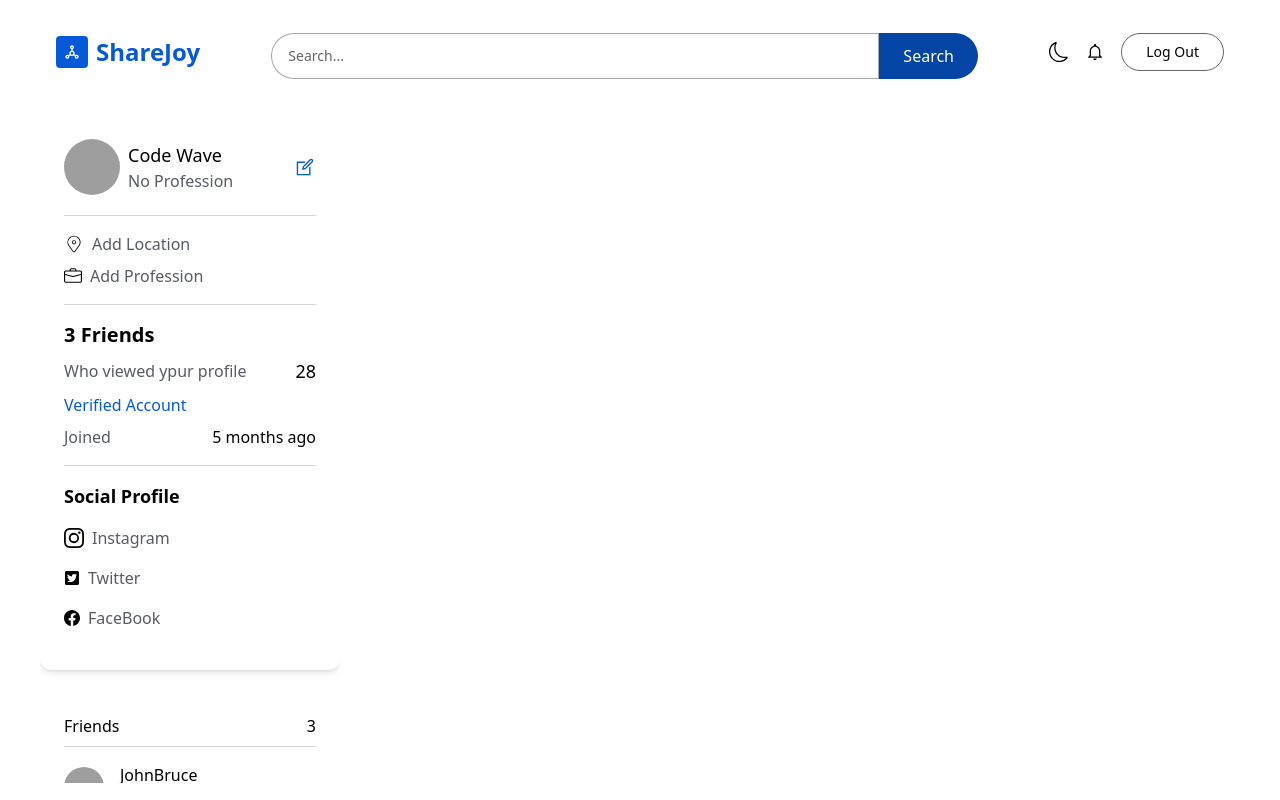
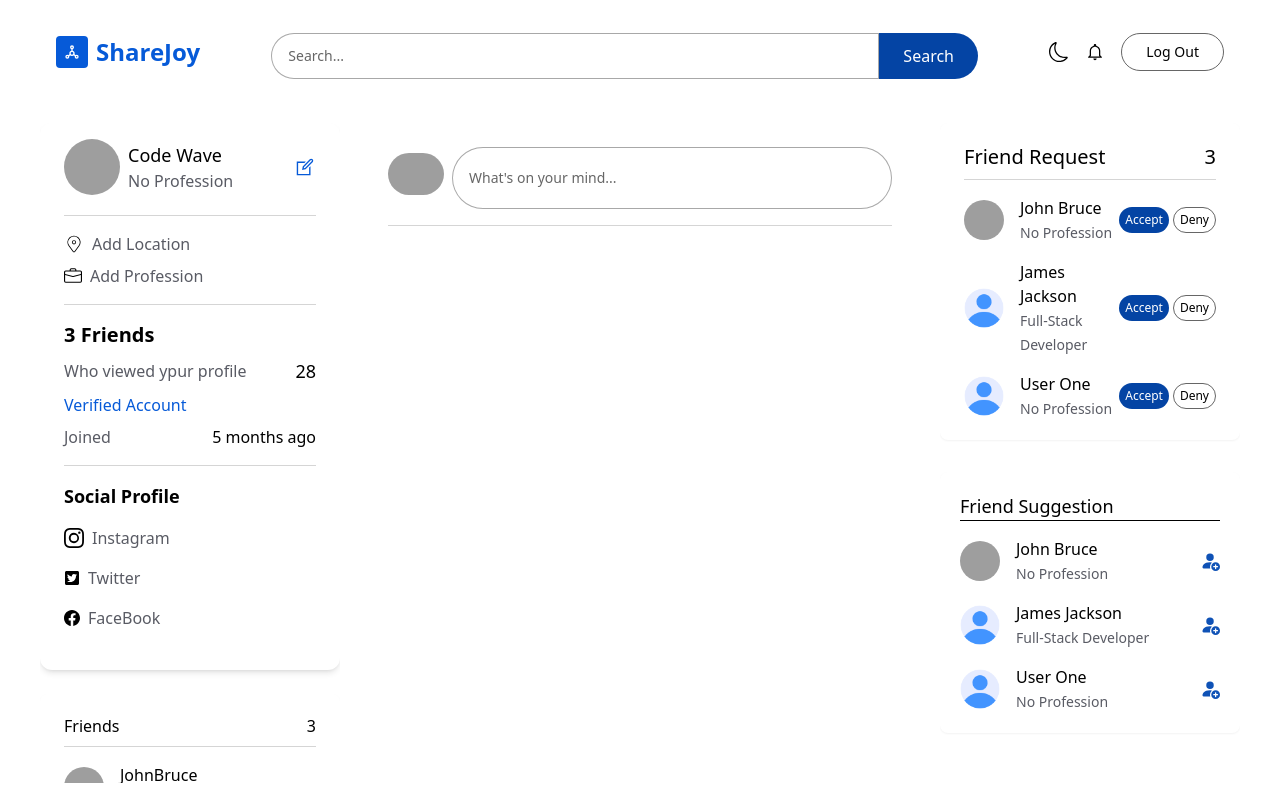
Before and after one commit to bindu8601/socialmediaapp, a React (Create React App) app in the folder frontend/: page / in a window 1280 px wide. Built offline with nearby package versions, Linux system fonts and the light colour scheme; grey boxes are pictures that could not be loaded.

Commit message:
friend request and suggestions

```diff
--- a/frontend/src/assets/data.js
+++ b/frontend/src/assets/data.js
@@ -129,6 +129,7 @@ export const requests = [
     requestFrom: friends[2],
   },
 ];
+
 
 export const suggest = [
   {
--- a/frontend/src/pages/Home.jsx
+++ b/frontend/src/pages/Home.jsx
@@ -1,8 +1,28 @@
-import React from "react";
+import React, { useState } from "react";
 import { useSelector } from "react-redux";
-import { FriendsCard, ProfileCard, TopBar } from "../components";
+import {
+  CustomButton,
+  FriendsCard,
+  ProfileCard,
+  TextInput,
+  TopBar,
+} from "../components";
+import { friends, requests, suggest } from "../assets/data";
+import { Link } from "react-router-dom";
+import { NoProfile } from "../assets";
+import { BsPersonFillAdd } from "react-icons/bs";
+import { useForm } from "react-hook-form";
 const Home = () => {
   const { user } = useSelector(({ AppSlice }) => AppSlice);
+  const [friendRequest, setFriendRequest] = useState(requests);
+  const [suggestedFriends, setSuggestedFriends] = useState(suggest);
+  const [errMsg, setErrMsg] = useState("");
+  const {
+    register,
+    handleSubmit,
+    formState: { errors },
+  } = useForm();
+  const handlePostSubmit = async (data) => {};
   return (
     <div className="home w-full px-0 lg:px-10 pb-20 2xl:px-40 bg-bgClor lg:rounded-lg h-screen overflow-hidden">
       <TopBar />
@@ -11,8 +31,121 @@ const Home = () => {
           <ProfileCard user={user} />
           <FriendsCard friends={user?.friends} />
         </div>
-        <div></div>
-        <div></div>
+        <div className="flex-1 h-full bg-primary px-4 flex flex-col gap-6 overflow-y-auto rounded-lg">
+          <form
+            className="bg-primary px-4 rounded-lg"
+            onSubmit={handlePostSubmit}
+          >
+            <div className="w-full flex items-center gap-2 py-4 border-b border-[#66666645]">
+              <img
+                src={user?.profileUrl ?? NoProfile}
+                alt="User"
+                className="w-14 h=14 rounded-full object-cover"
+              />
+              <TextInput
+                styles="w-full rounded-full py-5"
+                placeholder="What's on your mind..."
+                name="Description"
+                register={register("description", {
+                  required: "Write something about post",
+                })}
+                error={errors.description ? errors.description.message : ""}
+              />
+            </div>
+            {errMsg?.message && (
+              <span
+                role="alert"
+                className={`text-sm ${
+                  errMsg?.status === "failed"
+                    ? "text-[#f64949fe]"
+                    : "text-[#2ba150fe]"
+                }`}
+              >
+                {errMsg?.message}
+              </span>
+            )}
+          </form>
+        </div>{" "}
+        <div className="hidden w-1/4 h-full lg:flex flex-col gap-8 overflow-y-auto">
+          <div className="w-full bg-primary shadow-sm rounded-lg px-6 py-5">
+            <div className="flex items-center justify-between text-xl text-ascent-1 pb-2 border-b border-[#66666645]">
+              <span>Friend Request</span>
+              <span>{friendRequest?.length}</span>
+            </div>
+            <div className="w-full flex flex-col gap-4 pt-4">
+              {friendRequest?.map(({ _id, requestFrom: from }) => (
+                <div key={_id} className="flex items-center justify-between">
+                  <Link
+                    to={"/profile/" + _id}
+                    className="w-full flex gap-4 items-center cursor-pointer"
+                  >
+                    <img
+                      src={from?.profileUrl ?? NoProfile}
+                      alt={from?.firstName}
+                      className="w-10 h-10 object-cover rounded-full"
+                    />
+                    <div className="flex-1">
+                      <p className="text-base font-medium text-ascent-1">
+                        {from?.firstName} {from?.lastName}
+                      </p>
+                      <span className="text-sm text-ascent-2">
+                        {from?.profession ?? "No Profession"}
+                      </span>
+                    </div>
+                  </Link>
+                  <div className="flex gap-1">
+                    <CustomButton
+                      title="Accept"
+                      containerStyles="bg-[#0444a4] text-xs text-white px-1.5 py-1 rounded-full"
+                    />
+                    <CustomButton
+                      title="Deny"
+                      containerStyles="border border-[#666] text-xs text-ascent-1 px-1.5 py-1 rounded-full"
+                    />
+                  </div>
+                </div>
+              ))}
+            </div>
+          </div>
+          <div className="w-full bg-primary shadow-sm rounded-lg px-5 py-5">
+            <div className="flex items-center justify-between text-lg text-ascent-1 border-b border-[#66666645">
+              <span>Friend Suggestion</span>
+            </div>
+            <div className="w-full flex flex-col gap-4 pt-4">
+              {suggestedFriends?.map((friend) => (
+                <div
+                  className="flex items-center justify-between"
+                  key={friend._id}
+                >
+                  <Link
+                    to={"/profile/" + friend?._id}
+                    key={friend?._id}
+                    className="w-full flex gap-4 items-center cursor-pointer"
+                  >
+                    <img
+                      src={friend?.profileUrl ?? NoProfile}
+                      alt={friend?.firstName}
+                      className="w-10 h-10 object-cover rounded-full"
+                    />
+                    <div className="flex-1">
+                      <p className="text-base font-medium text-ascent-1">
+                        {friend?.firstName} {friend?.lastName}
+                      </p>
+                      <span className="text-sm text-ascent-2">
+                        {friend?.profession ?? "No Profession"}
+                      </span>
+                    </div>
+                  </Link>
+                  <div className="flex gap-1">
+                    <button>
+                      <BsPersonFillAdd size={20} className="text-[#0f52b6]" />
+                    </button>
+                  </div>
+                </div>
+              ))}
+            </div>
+          </div>
+        </div>
       </div>
     </div>
   );
```
